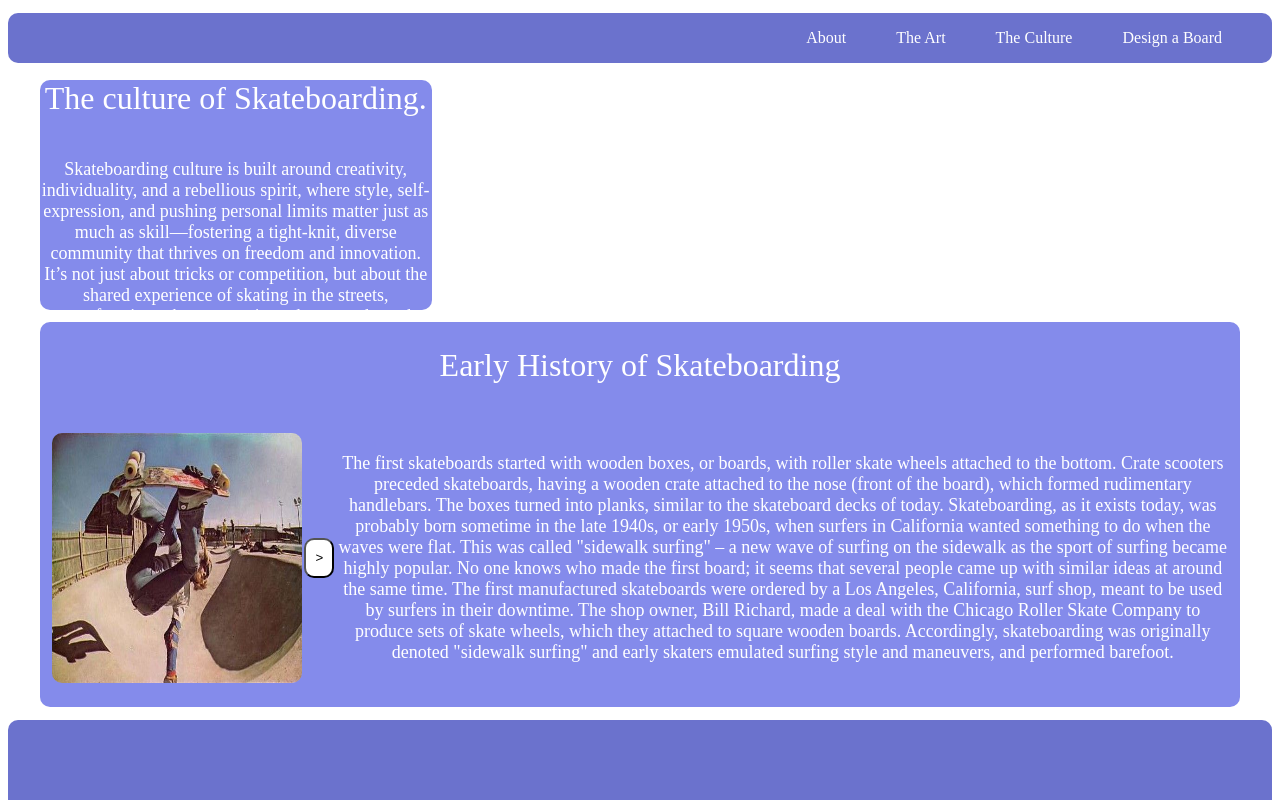
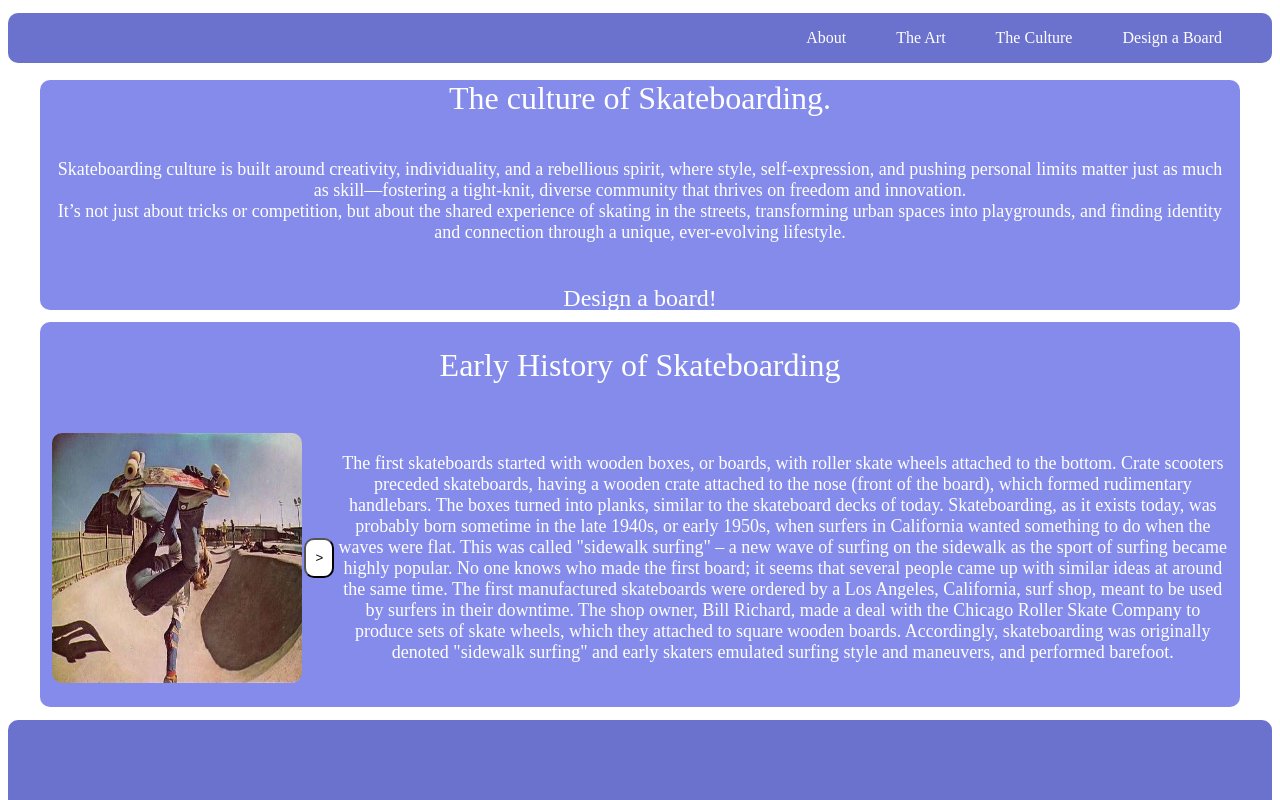
Before and after one commit to keycultist/keycultist.github.io, a plain HTML site: page webdevA2/the culture.html in a window 1280 px wide. Shown: the top 800 px of the page. Drawn offline with Linux system fonts and the light colour scheme.

Commit message:
Update the culture.html

```diff
--- a/webdevA2/the culture.html
+++ b/webdevA2/the culture.html
@@ -20,7 +20,7 @@
 </div>
 
 <div id="Body">
-    <div id="MainContentFull">
+    <div id="MainContentArt">
         <div class="titleText">The culture of Skateboarding.</div>
 
         <div class="bodyTextFull"><br> <br>Skateboarding culture is built around creativity, individuality, and a rebellious spirit, where style, self-expression, and pushing personal limits matter just as much as skill—fostering a tight-knit, diverse community that thrives on freedom and innovation. <br>
```
